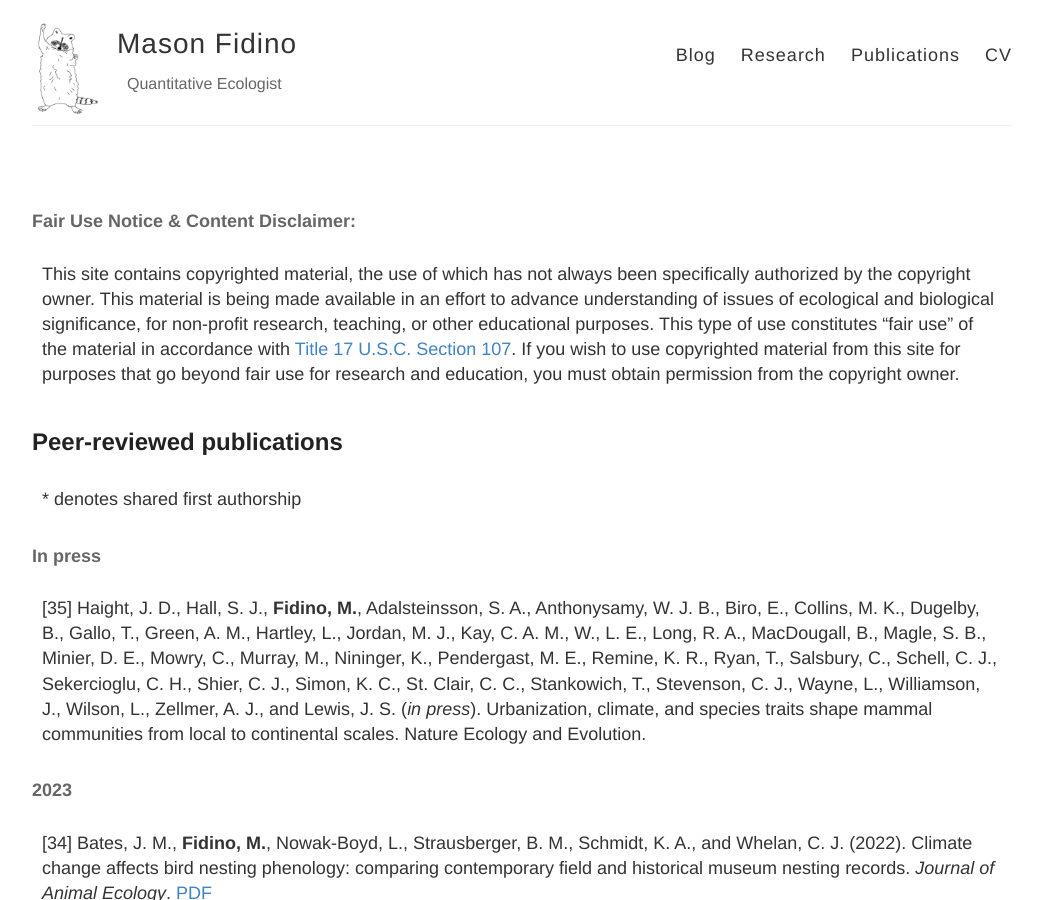
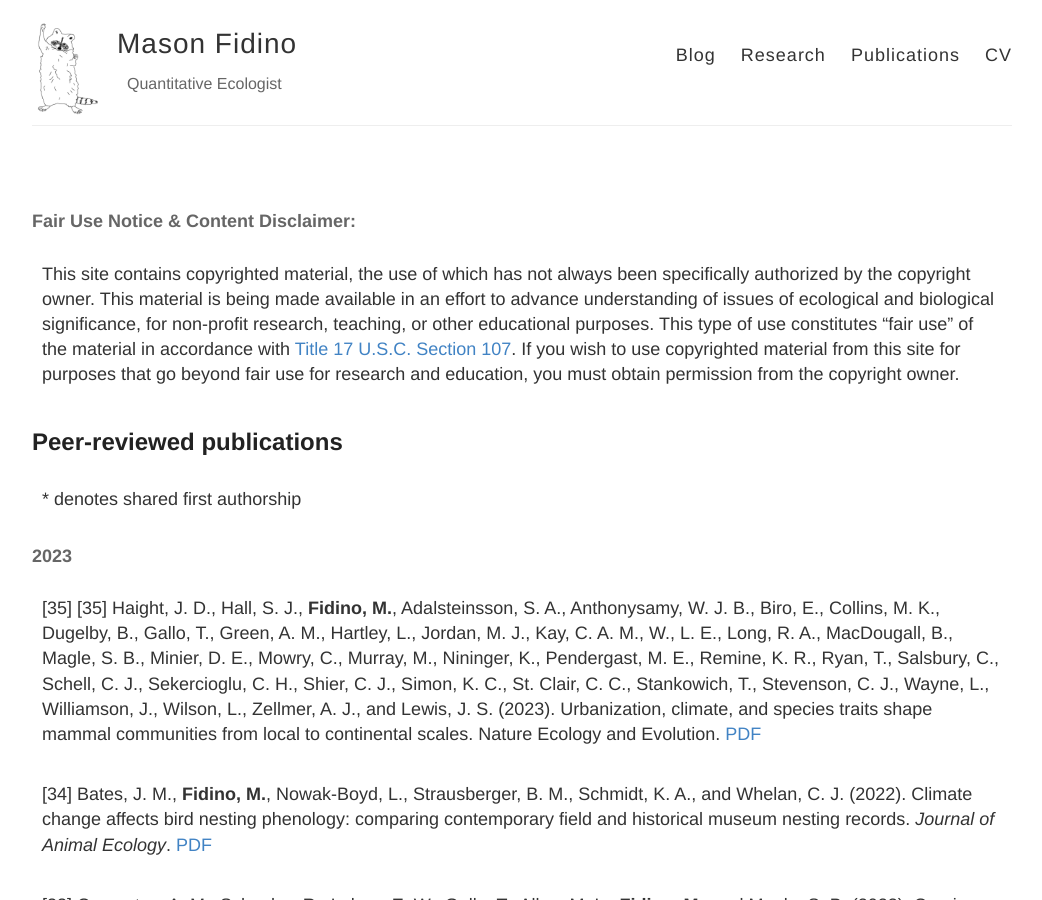
Before and after one commit to mfidino/mfidino.github.io, a Jekyll site: the page built from publications.md, in a window 1280 px wide and 900 px high. Shown: the whole window, without its empty margins (118-1160 px from the left). Built offline with Jekyll 4.4.1, drawn with Linux system fonts in a browser that asks for light colours.

Commit message:
updated cv

```diff
--- a/publications.md
+++ b/publications.md
@@ -14,11 +14,12 @@ This site contains copyrighted material, the use of which has not always been sp
 
 <sup>\*</sup> denotes shared first authorship
 
-#### In press
 
-[35] Haight, J. D., Hall, S. J., **Fidino, M.**, Adalsteinsson, S. A., Anthonysamy, W. J. B., Biro, E., Collins, M. K., Dugelby, B., Gallo, T., Green, A. M., Hartley, L., Jordan, M. J., Kay, C. A. M., W., L. E., Long, R. A., MacDougall, B., Magle, S. B., Minier, D. E., Mowry, C., Murray, M., Nininger, K., Pendergast, M. E., Remine, K. R., Ryan, T., Salsbury, C., Schell, C. J., Sekercioglu, C. H., Shier, C. J., Simon, K. C., St. Clair, C. C., Stankowich, T., Stevenson, C. J., Wayne, L., Williamson, J., Wilson, L., Zellmer, A. J., and Lewis, J. S. (*in press*). Urbanization, climate, and species traits shape mammal communities from local to continental scales. Nature Ecology and Evolution.
+
 
 #### 2023
+
+[35] [35] Haight, J. D., Hall, S. J., **Fidino, M.**, Adalsteinsson, S. A., Anthonysamy, W. J. B., Biro, E., Collins, M. K., Dugelby, B., Gallo, T., Green, A. M., Hartley, L., Jordan, M. J., Kay, C. A. M., W., L. E., Long, R. A., MacDougall, B., Magle, S. B., Minier, D. E., Mowry, C., Murray, M., Nininger, K., Pendergast, M. E., Remine, K. R., Ryan, T., Salsbury, C., Schell, C. J., Sekercioglu, C. H., Shier, C. J., Simon, K. C., St. Clair, C. C., Stankowich, T., Stevenson, C. J., Wayne, L., Williamson, J., Wilson, L., Zellmer, A. J., and Lewis, J. S. (2023). Urbanization, climate, and species traits shape mammal communities from local to continental scales. Nature Ecology and Evolution. [PDF](../public/Haight_2023.pdf)
 
 
 [34] Bates, J. M., **Fidino, M.**, Nowak-Boyd, L., Strausberger, B. M., Schmidt, K. A., and Whelan, C. J. (2022). Climate change affects bird nesting phenology: comparing contemporary field and historical museum nesting records. *Journal of Animal Ecology*. [PDF](../public/Bates_2022.pdf)
```
Also changed, not shown: 2 other files.
